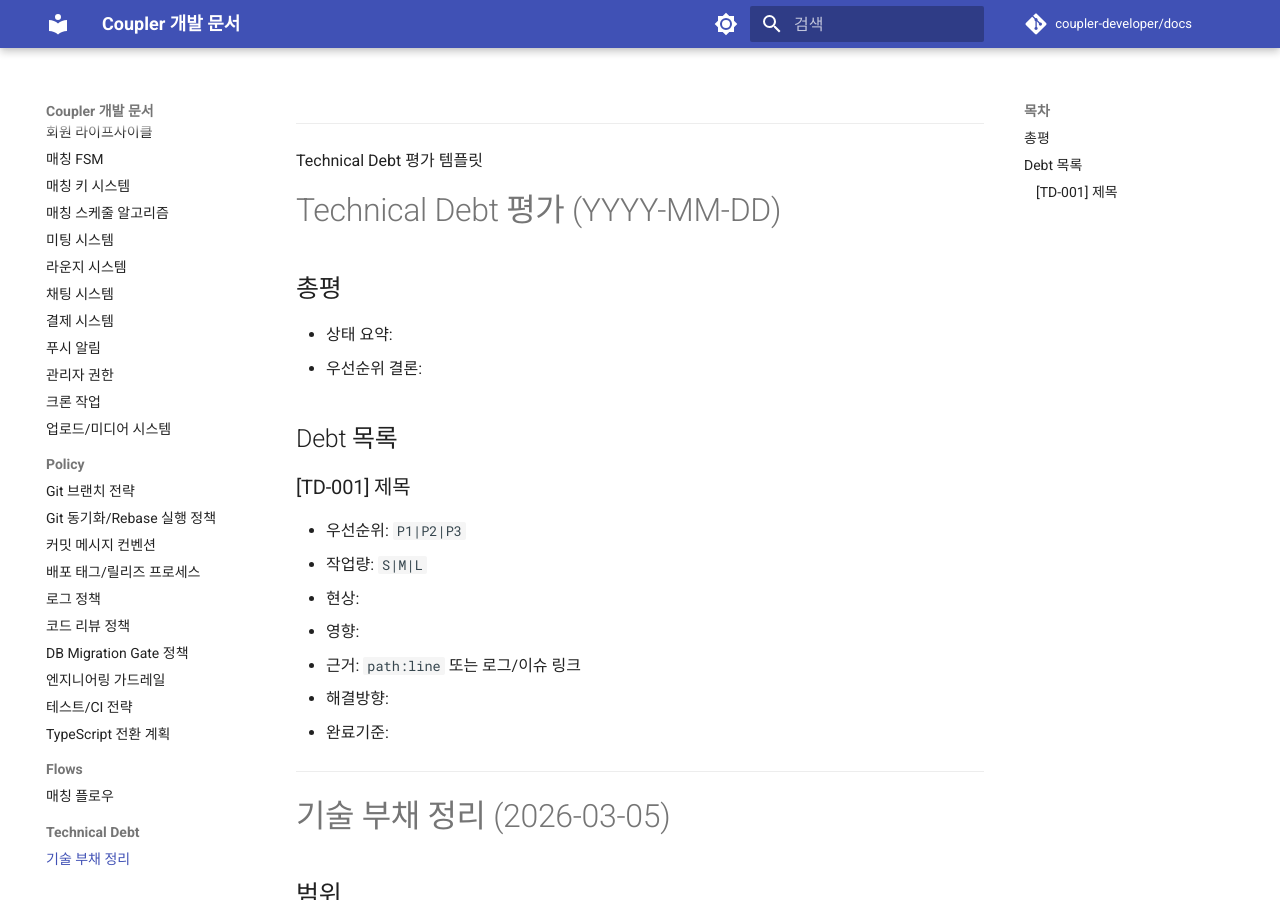
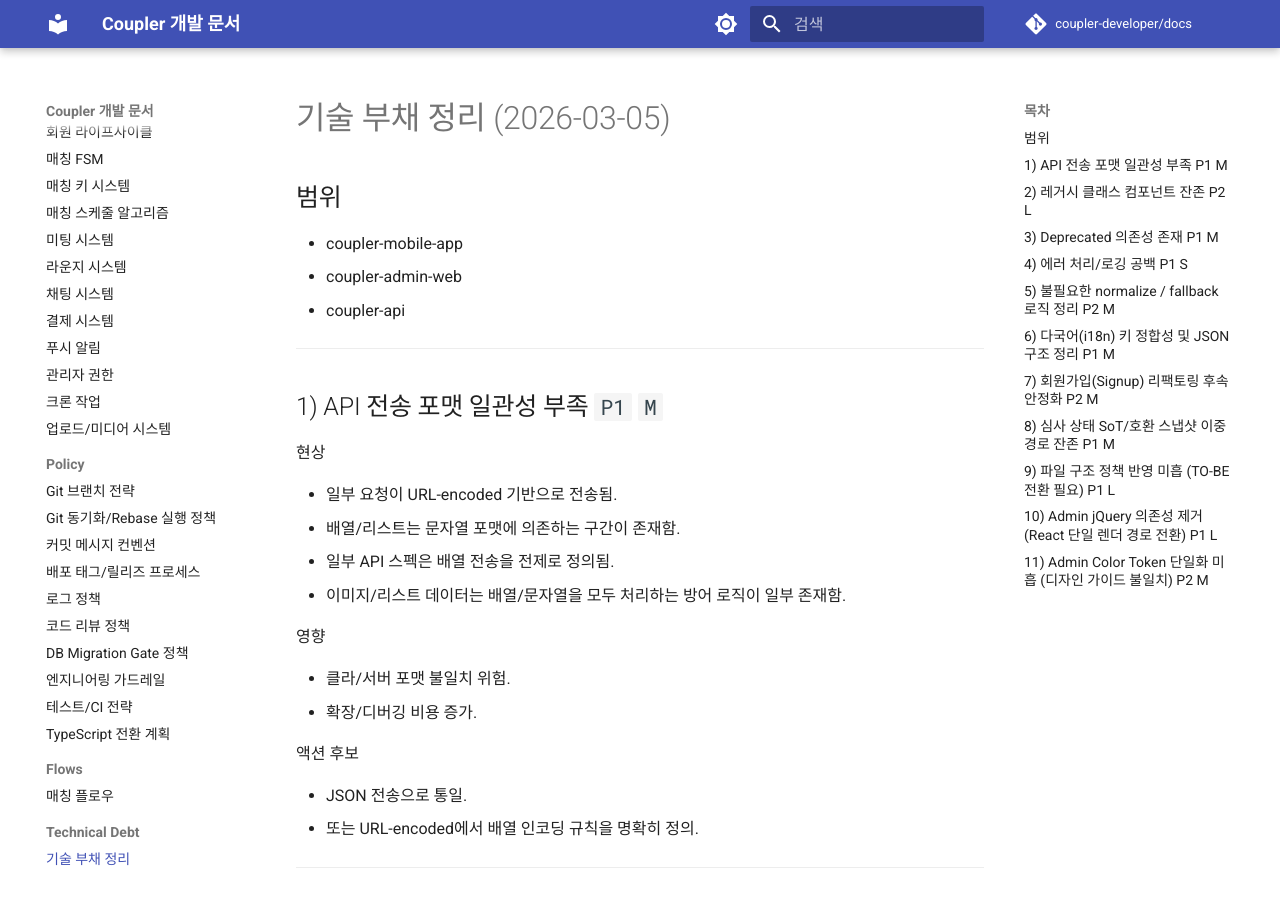
Before and after one commit to coupler-developer/docs, an MkDocs documentation site: the page built from content/technical-debt/technical-debt.md, in a window 1280 px wide and 900 px high. Built offline with MkDocs 1.6.1 and Material for MkDocs 9.7.7, drawn with Linux system fonts in a browser that asks for light colours; comment, search, counter and statistics services are not loaded.

Commit message:
docs: 템플릿 분리 및 문서 작성 규칙 정리
Changes:\n- technical-debt 문서 상단 템플릿을 content/templates로 분리\n- AGENTS에 신규 문서 템플릿 우선 사용 규칙 추가\n- code-review-policy 체크리스트에 템플릿 준수 항목 추가

Tests:\n- run: npm run -s lint:md\n- run: python3 -m mkdocs build --strict

```diff
--- a/content/policy/code-review-policy.md
+++ b/content/policy/code-review-policy.md
@@ -74,6 +74,7 @@
 
 - [ ] 필요한 경우 테스트 코드 작성/갱신
 - [ ] 문서 동기화 점검(필요 시 업데이트, 불필요 시 근거 명시)
+- [ ] docs 신규 문서 작성/구조 개편 시 `content/templates/` 템플릿 기반 작성 여부 확인 (예외 시 근거 명시)
 - [ ] 자체 테스트 완료
 - [ ] 공통 품질 게이트(`test`, `typecheck`, `lint`, `format`) 검증 완료 + 실행 명령/결과 링크 첨부 (`N/A` 항목은 미적용 근거 명시)
 - [ ] 문서(docs) 변경 시 markdownlint 통과 (CI: `DavidAnson/markdownlint-cli2-action@v16`, globs: `**/*.md` + 제외 `node_modules`, `site`)
@@ -118,6 +119,7 @@
 - [ ] 성능 문제는 없는가?
 - [ ] 기능 회귀 가능성이 있는 변경은 없는가?
 - [ ] 문서 변경 시 기존 내용과 충돌하는 부분은 없는가?
+- [ ] docs 신규 문서 작성/구조 개편 시 `content/templates/` 템플릿 기준을 따르는가? (예외 시 근거 확인)
 - [ ] 문서 변경 시 markdownlint 에러를 0으로 유지했는가? (특히 MD012/MD032)
 
 ### 리뷰 전제
--- a/content/technical-debt/technical-debt.md
+++ b/content/technical-debt/technical-debt.md
@@ -1,23 +1,3 @@
----
-Technical Debt 평가 템플릿
-
-# Technical Debt 평가 (YYYY-MM-DD)
-
-## 총평
-- 상태 요약:
-- 우선순위 결론:
-
-## Debt 목록
-### [TD-001] 제목
-- 우선순위: `P1|P2|P3`
-- 작업량: `S|M|L`
-- 현상:
-- 영향:
-- 근거: `path:line` 또는 로그/이슈 링크
-- 해결방향:
-- 완료기준:
----
-
 # 기술 부채 정리 (2026-03-05)
 
 ## 범위
```
Also changed, not shown: content/AGENTS.md (+2 -0 lines), content/templates/technical-debt-template.md (added, +20 -0 lines).
